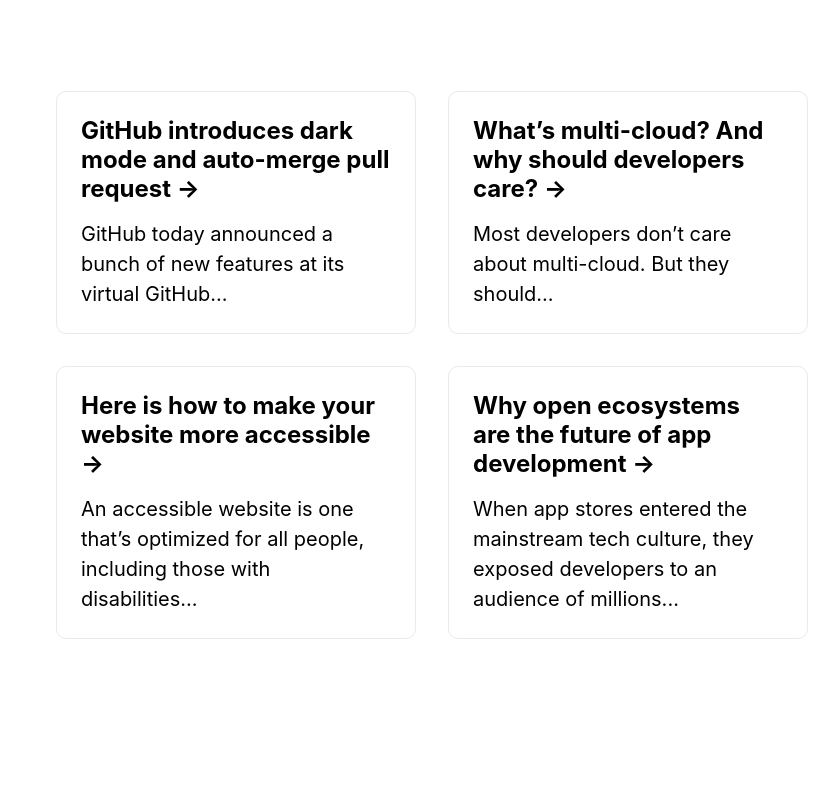
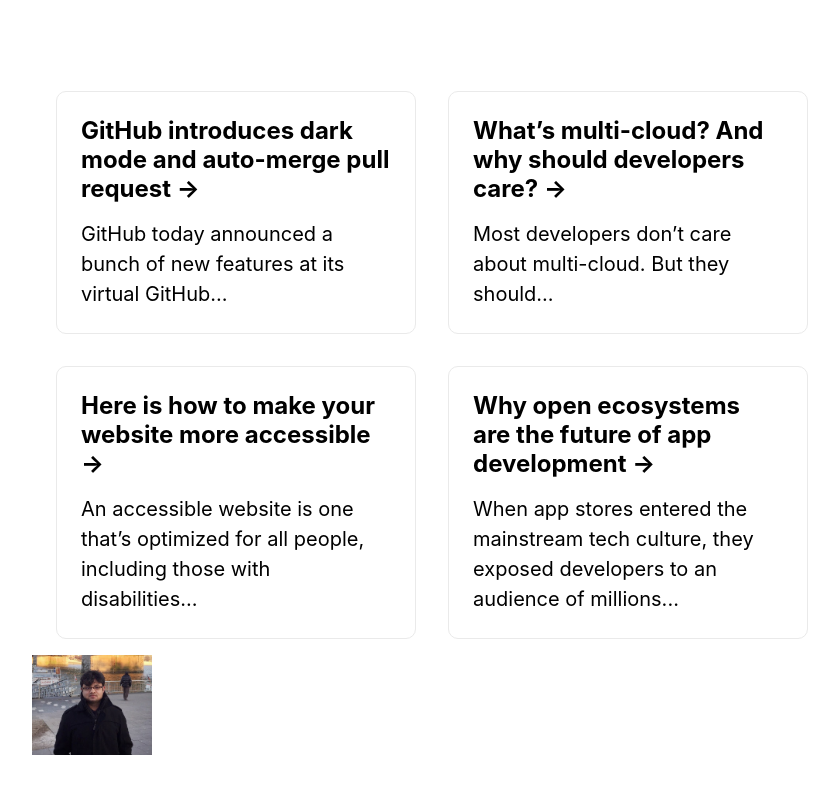
Before and after one commit to vkbiotech841/next-js-demo, a Next.js app: page / in a window 1280 px wide. Shown: the part 261-1054 px from the top of the page, without its empty margins (208-1047 px from the left). Before the commit the page ends 996 px from the top, so only its background shows below. Built offline with nearby package versions, Linux system fonts and the light colour scheme.

Commit message:
image optimization added

```diff
--- a/pages/index.js
+++ b/pages/index.js
@@ -1,5 +1,6 @@
 import ArticleList from '../components/ArticleList';
 import { server } from '../config/index';
+import Image from 'next/image';
 
 export default function Home({ articles }) {
   console.log("articles", articles);
@@ -7,6 +8,8 @@
 
     <div>
       <ArticleList articles={articles} />
+
+      <Image src="/images/vikram.jpg" height={100} width={120} />
     </div>
 
   )
```
Also changed, not shown: public/images/vikram.jpg (added).
